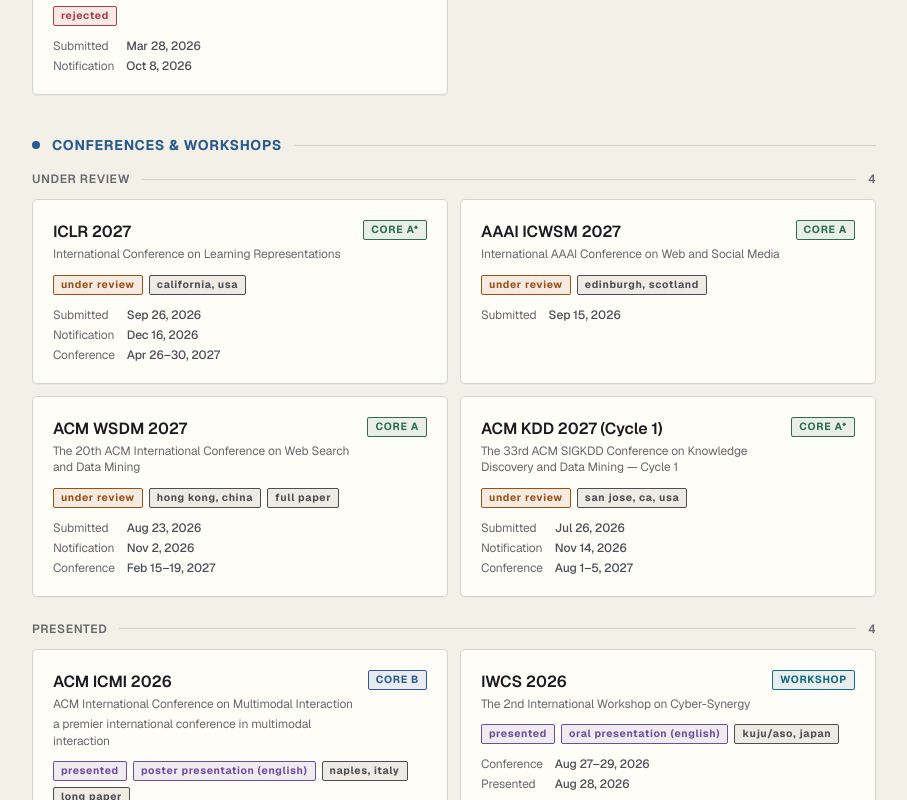
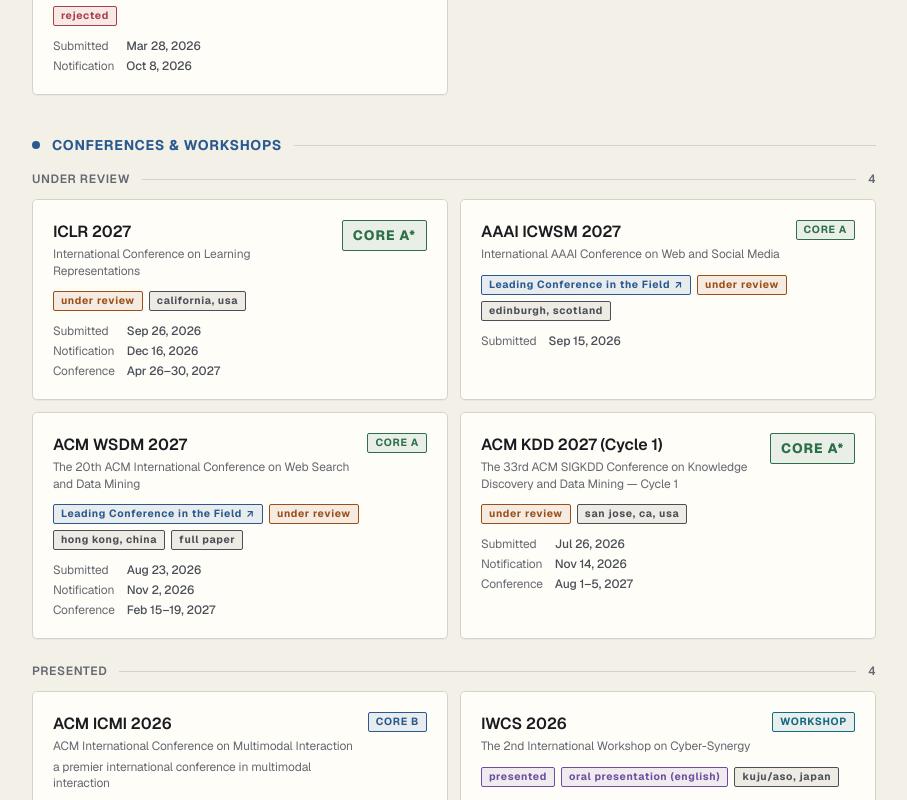
Before and after one commit to amu815/amu815.github.io, a Next.js app: page / in a window 1280 px wide. Shown: the part 2720-3520 px from the top of the page, without its empty margins (332-1239 px from the left). Built offline with nearby package versions, Linux system fonts and the light colour scheme.

Commit message:
Add sourced field-leading conference badges and emphasize CORE A*

```diff
--- a/app/globals.css
+++ b/app/globals.css
@@ -356,6 +356,19 @@
   flex-shrink: 0;
 }
 
+.tier-pill.core-a-star-badge {
+  padding: 5px 10px;
+  font-size: 0.85rem;
+  font-weight: 800;
+  line-height: 1.4;
+}
+
+.tier-pill.field-leading-badge {
+  max-width: 100%;
+  white-space: normal;
+  text-transform: none;
+}
+
 /* Masthead */
 .site-header {
   position: sticky;
--- /dev/null
+++ b/components/FieldLeadingBadge.tsx
@@ -0,0 +1,28 @@
+import type { Lang } from "@/content/dict";
+import type { PaperVenue } from "@/content/papers";
+import { fieldLeadingConference } from "@/content/conferences";
+
+export function FieldLeadingBadge({ paper, lang }: { paper: PaperVenue; lang: Lang }) {
+  const conference = fieldLeadingConference(paper);
+  if (!conference) return null;
+
+  const label = lang === "ja" ? "分野トップカンファレンス" : "Leading Conference in the Field";
+  const field = lang === "ja" ? conference.fieldJa : conference.field;
+  const detail = lang === "ja"
+    ? `${field} — 公式紹介に基づく位置づけ（COREランクとは別基準）`
+    : `${field} — based on the official conference description, independently of CORE rank`;
+
+  return (
+    <a
+      href={conference.source}
+      target="_blank"
+      rel="noreferrer"
+      title={detail}
+      aria-label={`${label}: ${detail}`}
+      className="tier-pill field-leading-badge gap-1 border-accent/40 bg-accent/10 text-accent hover:text-cyan hover:no-underline"
+    >
+      {label}
+      <span aria-hidden>↗</span>
+    </a>
+  );
+}
--- a/components/OpenSourcePapers.tsx
+++ b/components/OpenSourcePapers.tsx
@@ -2,6 +2,7 @@
 import { papers, tierLabel } from "@/content/papers";
 import { formatDate } from "@/lib/date";
 import { PaperLinks } from "./PaperLinks";
+import { FieldLeadingBadge } from "./FieldLeadingBadge";
 
 export function OpenSourcePapers({ lang }: { lang: Lang }) {
   return (
@@ -18,10 +19,11 @@
               {paper.shortName}
             </a>
             {paper.tier.startsWith("core_") && (
-              <span className="tier-pill border-accent/40 bg-accent/10 text-accent">
+              <span className={`tier-pill ${paper.tier === "core_a_star" ? "core-a-star-badge" : ""} border-accent/40 bg-accent/10 text-accent`}>
                 {tierLabel[paper.tier]}
               </span>
             )}
+            <FieldLeadingBadge paper={paper} lang={lang} />
             <span className="tier-pill border-purple/40 bg-purple/10 text-purple">
               {lang === "ja" ? "発表済・公開コードあり" : "Presented · Code available"}
             </span>
--- a/components/Papers.tsx
+++ b/components/Papers.tsx
@@ -13,6 +13,7 @@
 } from "@/content/papers";
 import { formatDate, formatDateRange } from "@/lib/date";
 import { PaperLinks } from "./PaperLinks";
+import { FieldLeadingBadge } from "./FieldLeadingBadge";
 
 const STATUS_ORDER: PaperStatus[] = [
   "under_review",
@@ -112,10 +113,11 @@
             </p>
           )}
         </div>
-        <span className={`tier-pill ${tierTone[p.tier]}`}>{tier}</span>
+        <span className={`tier-pill ${p.tier === "core_a_star" ? "core-a-star-badge" : ""} ${tierTone[p.tier]}`}>{tier}</span>
       </div>
 
       <div className="flex flex-wrap gap-1.5">
+        <FieldLeadingBadge paper={p} lang={lang} />
         <span className={`tier-pill !lowercase ${statusTone[p.status]}`}>{status}</span>
         {presentation && (
           <span className="tier-pill !lowercase border-purple/40 bg-purple/10 text-purple">
--- a/components/Timeline.tsx
+++ b/components/Timeline.tsx
@@ -4,6 +4,7 @@
 import { tierLabel, tierLabelJa, type PaperTier } from "@/content/papers";
 import { formatDate, parseIsoDate } from "@/lib/date";
 import { FadeScroll } from "./FadeScroll";
+import { FieldLeadingBadge } from "./FieldLeadingBadge";
 
 const kindTone: Record<TimelineEventKind, { dot: string; ring: string; text: string }> = {
   submitted: {
@@ -191,7 +192,8 @@
                 </a>
               </p>
               <div className="mt-1 flex flex-wrap items-center gap-2 text-xs text-muted">
-                <span className={`tier-pill ${tierBadgeTone[e.paper.tier]}`}>{tier}</span>
+                <span className={`tier-pill ${e.paper.tier === "core_a_star" ? "core-a-star-badge" : ""} ${tierBadgeTone[e.paper.tier]}`}>{tier}</span>
+                <FieldLeadingBadge paper={e.paper} lang={lang} />
                 {e.paper.location && <span>{e.paper.location}</span>}
               </div>
             </div>
--- /dev/null
+++ b/content/conferences.ts
@@ -0,0 +1,55 @@
+import type { PaperVenue } from "./papers";
+
+// Editorial classification based on official conference/society descriptions,
+// checked 2026-10-16. It is independent of CORE rank and paper acceptance.
+export const fieldLeadingConferences = {
+  icwsm: {
+    field: "Computational social science and social computing",
+    fieldJa: "計算社会科学・ソーシャルコンピューティング",
+    source: "https://www.icwsm.org/2027/",
+    basis: "The organizers identify ICWSM as a premier venue in these fields.",
+  },
+  wsdm: {
+    field: "Web search and data mining",
+    fieldJa: "ウェブ検索・データマイニング",
+    source: "https://www.wsdm-conference.org/2027/",
+    basis: "The organizers describe WSDM as a premier conference for web search and data mining research.",
+  },
+  cikm: {
+    field: "Information retrieval and knowledge management",
+    fieldJa: "情報検索・知識管理",
+    source: "https://cikm2026.diag.uniroma1.it/",
+    basis: "The organizers describe CIKM as a premier forum spanning information retrieval, knowledge management, mining and databases.",
+  },
+  icmi: {
+    field: "Multimodal interaction",
+    fieldJa: "マルチモーダルインタラクション",
+    source: "https://icmi.acm.org/2026/",
+    basis: "The organizers identify ICMI as the premier forum for multimodal AI and social interaction.",
+  },
+  icassp: {
+    field: "Acoustics, speech and signal processing",
+    fieldJa: "音響・音声・信号処理",
+    source: "https://2026.ieeeicassp.org/",
+    basis: "IEEE describes ICASSP as a premier event for signal processing.",
+  },
+  rcis: {
+    field: "Information science and information systems",
+    fieldJa: "情報科学・情報システム",
+    source: "https://rcis-conf.com/rcis2026/",
+    basis: "The organizers describe RCIS as a leading annual event for information science and information systems.",
+  },
+} as const;
+
+export type ConferenceSeries = keyof typeof fieldLeadingConferences;
+
+export function fieldLeadingConference(
+  paper: Pick<PaperVenue, "type" | "tier" | "conferenceSeries">,
+) {
+  // CORE A* has its own prominent badge; affiliated workshops do not inherit
+  // the main conference's classification.
+  if (paper.type !== "conference" || paper.tier === "core_a_star" || !paper.conferenceSeries) {
+    return undefined;
+  }
+  return fieldLeadingConferences[paper.conferenceSeries];
+}
--- a/content/papers.ts
+++ b/content/papers.ts
@@ -1,3 +1,5 @@
+import type { ConferenceSeries } from "./conferences";
+
 export type PaperStatus =
   | "under_review"
   | "accepted"
@@ -42,6 +44,7 @@
   href: string;
   type: PaperType;
   tier: PaperTier;
+  conferenceSeries?: ConferenceSeries;
   submissionDeadline?: string;
   notificationDate?: string;
   conferenceStart?: string;
@@ -83,6 +86,7 @@
   },
   {
     id: "icwsm-2027",
+    conferenceSeries: "icwsm",
     shortName: "AAAI ICWSM 2027",
     fullName: "International AAAI Conference on Web and Social Media",
     fullNameJa: "AAAI ウェブ・ソーシャルメディア国際会議",
@@ -96,6 +100,7 @@
   },
   {
     id: "wsdm-2027",
+    conferenceSeries: "wsdm",
     shortName: "ACM WSDM 2027",
     fullName: "The 20th ACM International Conference on Web Search and Data Mining",
     fullNameJa: "第20回 ACM ウェブ検索・データマイニング国際会議",
@@ -158,6 +163,7 @@
   },
   {
     id: "cikm-2026",
+    conferenceSeries: "cikm",
     shortName: "ACM CIKM 2026",
     fullName: "ACM International Conference on Information and Knowledge Management",
     fullNameJa: "ACM 情報・知識管理国際会議",
@@ -205,6 +211,7 @@
   },
   {
     id: "icmi-2026",
+    conferenceSeries: "icmi",
     shortName: "ACM ICMI 2026",
     fullName: "ACM International Conference on Multimodal Interaction",
     fullNameJa: "ACM マルチモーダルインタラクション国際会議",
@@ -265,6 +272,7 @@
   },
   {
     id: "icassp-2026",
+    conferenceSeries: "icassp",
     shortName: "IEEE ICASSP 2026",
     fullName: "IEEE International Conference on Acoustics, Speech and Signal Processing",
     fullNameJa: "IEEE 音響・音声・信号処理国際会議",
@@ -281,6 +289,7 @@
   },
   {
     id: "rcis-2026",
+    conferenceSeries: "rcis",
     shortName: "RCIS 2026",
     fullName: "Research Challenges in Information Science",
     fullNameJa: "情報科学研究課題国際会議",
```
Also changed, not shown: 1 other file (tests, documents, lock files or other folders).
